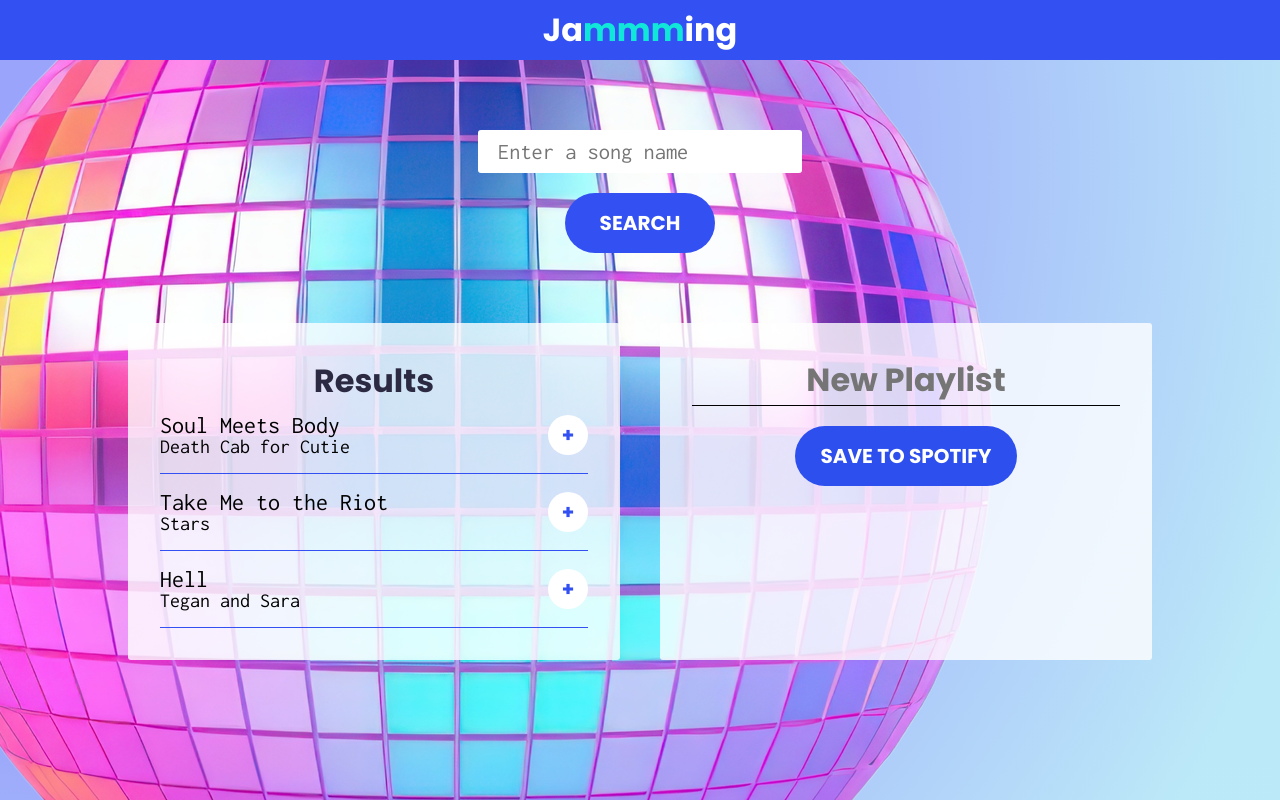
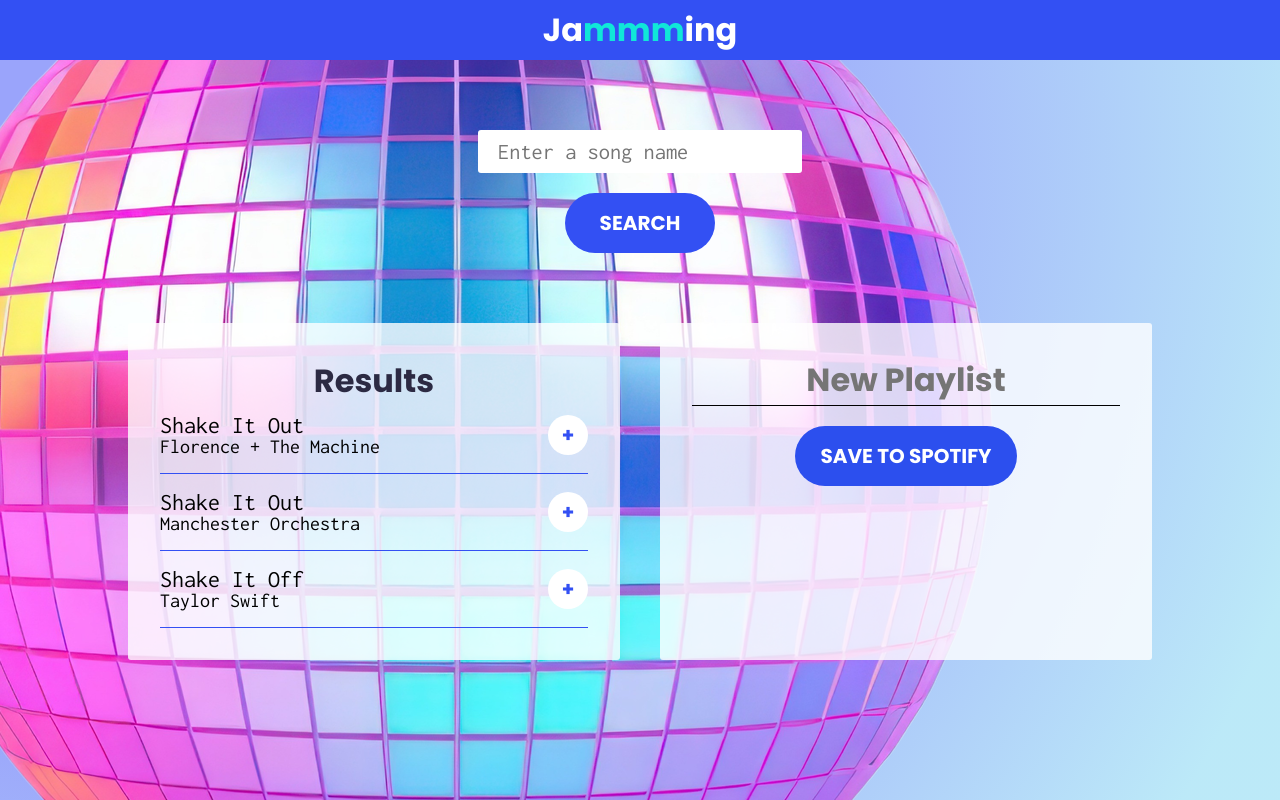
Before and after one commit to kristennakamura/jammming, a React (Create React App) app: page / in a window 1280 px wide. Built offline with nearby package versions, Linux system fonts and the light colour scheme.

Commit message:
added results and playlist states and add to playlist functionality

```diff
--- a/src/components/App/App.tsx
+++ b/src/components/App/App.tsx
@@ -1,11 +1,58 @@
-import React from 'react';
+import React, { useState, useCallback } from 'react';
 import './App.scss';
 
 import SearchBar from '../SearchBar/SearchBar';
 import SearchResults from '../SearchResults/SearchResults';
 import Playlist from '../Playlist/Playlist';
 
+export type TrackType = {
+  id: string,
+  name: string,
+  artist: string,
+  album: string,
+  uri: string
+}
+
 function App() {
+  const [searchResults, setSearchResults] = useState<TrackType[]>([
+    {
+      "id": "4lY95OMGb9WxP6IYut64ir",
+      "name": "Shake It Out",
+      "artist": "Florence + The Machine",
+      "album": "Ceremonials (Deluxe Edition)",
+      "uri": "spotify:track:4lY95OMGb9WxP6IYut64ir"
+    },
+    {
+      "id": "4oS1UEAjl1Fs2nCpOAbp9Q",
+      "name": "Shake It Out",
+      "artist": "Manchester Orchestra",
+      "album": "Mean Everything To Nothing",
+      "uri": "spotify:track:4oS1UEAjl1Fs2nCpOAbp9Q"
+    },
+    {
+      "id": "3fthfkkvy9av3q3uAGVf7U",
+      "name": "Shake It Off",
+      "artist": "Taylor Swift",
+      "album": "1989 (Deluxe Edition)",
+      "uri": "spotify:track:3fthfkkvy9av3q3uAGVf7U"
+    }
+  ]);
+
+  const [playlistTracks, setPlaylistTracks] = useState<TrackType[]>([]);
+
+  const addTrack = useCallback((track:TrackType):void => {
+    //if already on playlist, ignore
+    if (playlistTracks.some(savedTrack => savedTrack.id === track.id)){
+      return;
+    }
+    //else add to playlist
+    setPlaylistTracks(prevTracks => [...prevTracks, track])
+  }, [playlistTracks])
+
+  const removeTrack = (track:TrackType) => {
+    //TODO
+  }
+
   return (
     <div className="App">
       <header className="App-header">
@@ -14,10 +61,10 @@ function App() {
       <SearchBar/>
       <div className="App-columnWrapper">
         <div className="App-column">
-          <SearchResults/>
+          <SearchResults searchResults={searchResults} addTrack={addTrack}/>
         </div>
         <div className="App-column">
-          <Playlist/>
+          <Playlist playlistTracks={playlistTracks} removeTrack={removeTrack}/>
         </div>
       </div>
 
--- a/src/components/Playlist/Playlist.tsx
+++ b/src/components/Playlist/Playlist.tsx
@@ -1,13 +1,20 @@
 import React from 'react';
 import './Playlist.scss';
 
-function Playlist() {
+import TrackList from '../TrackList/TrackList';
+import { TrackType } from '../App/App';
+
+type PlaylistProps = {
+  playlistTracks: TrackType[];
+  removeTrack: (track:TrackType) => void;
+}
+
+function Playlist({playlistTracks, removeTrack}:PlaylistProps) {
   return (
     <div className="Playlist">
         <input className="Playlist-input" placeholder="New Playlist" type="text"/>
         <button className="Playlist-btn">Save to Spotify</button>
-        {/* <TrackList /> */}
-
+        <TrackList tracks={playlistTracks} onClick={removeTrack} buttonText="-"/>
     </div>
   );
 }
--- a/src/components/SearchResults/SearchResults.tsx
+++ b/src/components/SearchResults/SearchResults.tsx
@@ -2,12 +2,18 @@ import React from 'react';
 import './SearchResults.scss';
 
 import TrackList from '../TrackList/TrackList'
+import { TrackType } from '../App/App';
 
-function SearchResults() {
+type SearchResultsProps = {
+  searchResults: TrackType[];
+  addTrack: (track:TrackType) => void;
+}
+
+function SearchResults({searchResults, addTrack}: SearchResultsProps) {
   return (
     <div className="SearchResults">
         <h2 className="SearchResults-heading">Results</h2>
-        <TrackList />
+        <TrackList tracks={searchResults} onClick={addTrack} buttonText="+"/>
     </div>
   );
 }
--- a/src/components/Track/Track.tsx
+++ b/src/components/Track/Track.tsx
@@ -1,20 +1,23 @@
 import React from 'react';
 import './Track.scss';
 
-interface TrackProps {
-    artist: string,
-    name: string,
-    id: string
+import { TrackType } from '../App/App';
+
+export type TrackProps = {
+  track: TrackType;
+  buttonText: string;
+  onClick: (track:TrackType) => void;
+
 }
 
-function Track({artist, name, id}:TrackProps) {
+function Track({track, onClick, buttonText}:TrackProps) {
   return (
     <li className="Track">
         <div>
-            <h3 className="Track-name">{name}</h3>
-            <p className="Track-artist">{artist}</p>
+            <h3 className="Track-name">{track.name}</h3>
+            <p className="Track-artist">{track.artist}</p>
         </div>
-        <button className="Track-btn" onClick={() => {console.log('hi')}}>+ </button>
+        <button className="Track-btn" onClick={() => {onClick(track)}}>{buttonText} </button>
     </li>
   );
 }
--- a/src/components/TrackList/TrackList.tsx
+++ b/src/components/TrackList/TrackList.tsx
@@ -2,30 +2,19 @@ import React from 'react';
 import './TrackList.scss';
 
 import Track from '../Track/Track';
+import { TrackType } from '../App/App';
 
-const tracks = [
-  {
-    name: 'Soul Meets Body',
-    artist: 'Death Cab for Cutie',
-    id: '123'
-  },
-  {
-    name: 'Take Me to the Riot',
-    artist: 'Stars',
-    id: '124'
-  },
-  {
-    name: 'Hell',
-    artist: 'Tegan and Sara',
-    id: '125'
-  },
-]
+type TrackListProps = {
+  tracks: TrackType[],
+  onClick: (track:TrackType) => void,
+  buttonText: string,
+}
 
-function TrackList() {
+function TrackList({tracks, onClick, buttonText}:TrackListProps) {
   return (
     <ul className="TrackList">
       {tracks.map(track => (
-        <Track {...track} key={track.id}/>
+        <Track track={track} key={track.id} onClick={onClick} buttonText={buttonText}/>
       ))}
     </ul>
   );
```
